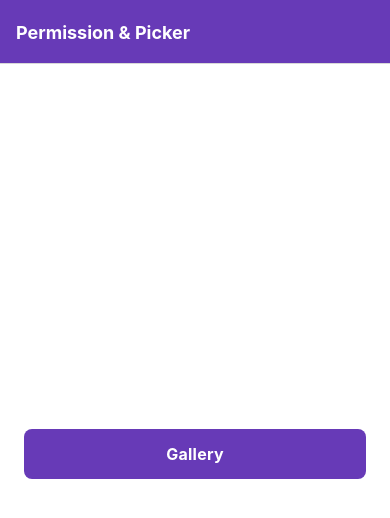
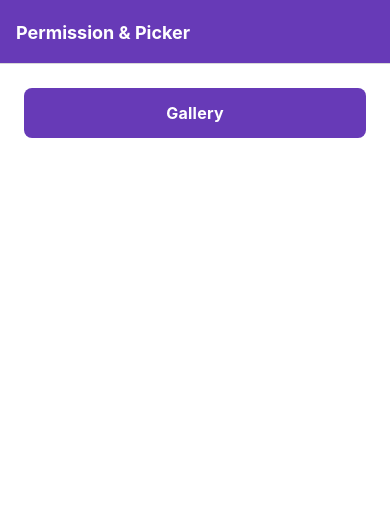
Before and after one commit to yoesuv/RN-Picker-Permission, a React Native app: screen /Home in a window 390 px wide. Shown: the top 518 px of the page. Built offline with nearby package versions, Linux system fonts and the light colour scheme.

Commit message:
:sparkles: pick image from gallery

```diff
--- a/src/screens/gallery.tsx
+++ b/src/screens/gallery.tsx
@@ -1,12 +1,12 @@
 import React, { useState } from 'react';
-import { StyleSheet, SafeAreaView, Text, View } from 'react-native';
+import { StyleSheet, SafeAreaView, Text, View, Image } from 'react-native';
 import * as ImagePicker from 'expo-image-picker';
 import AppButton from '../components/button';
 import SizedBox from '../components/sized-box';
 
 export default function Gallery() {
 
-    const [image, setImage] = useState(null)
+    const [image, setImage] = useState<any | null>(null);
 
     const pickImage = async () => {
         let result = await ImagePicker.launchImageLibraryAsync({
@@ -14,18 +14,17 @@ export default function Gallery() {
             allowsEditing: false,
             quality: 0.8,
           });
-        console.log(`Gallery Screen # ${JSON.stringify(result)}`);
         if (!result.cancelled) {
-
+            setImage(result.uri);
         }
     }
 
     return <SafeAreaView style={styles.container}>
         <View style={styles.content}>
             <View style={styles.contentImage}>
-                { image != null ? <Text>Ada Gambarnya</Text> : <SelectImage /> }
+                { image != null ? <Image source={{ uri: image }} style={styles.contentImage} /> : <SelectImage /> }
             </View>
-            <SizedBox height={12} />
+            <SizedBox height={24} />
             <View style={styles.button}>
                 <AppButton title="Open Gallery" onPress={pickImage} />
             </View>
--- a/src/screens/home.tsx
+++ b/src/screens/home.tsx
@@ -24,8 +24,7 @@ const styles = StyleSheet.create({
     container: {
         flex: 1,
         backgroundColor: '#fff',
-        justifyContent: 'center',
-        alignItems: 'center',
+        paddingTop: 24,
     },
     content: {
         paddingHorizontal: 24,
```
